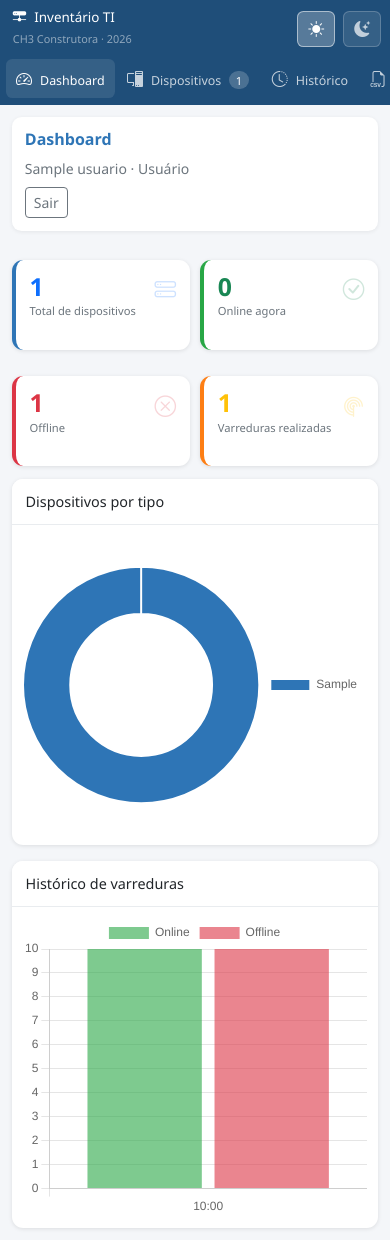
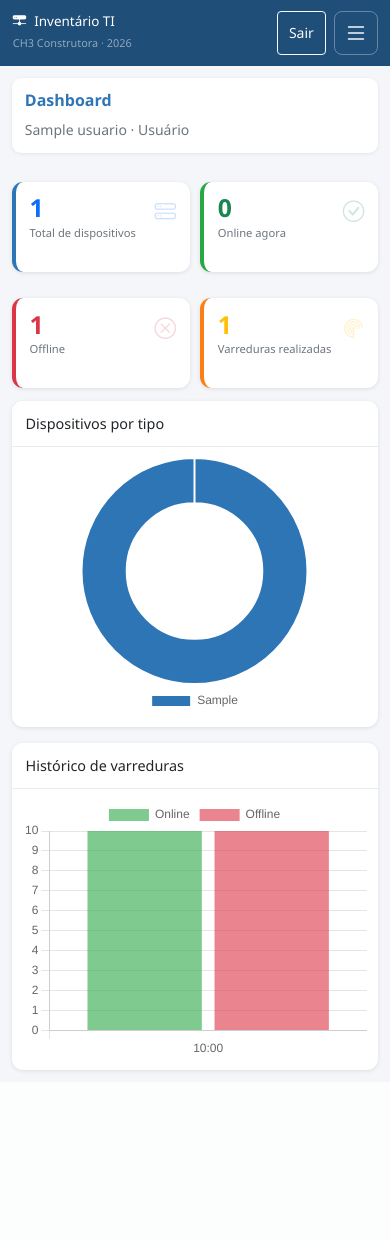
Before and after one commit to vitorrcruzz/radar, a Flask app: page / in a window 390 px wide. After the commit the page ends 1073 px from the top, so only its background shows below. Run offline with Flask 3, Linux system fonts and the light colour scheme; the visitor is signed in with stand-in values (Sample User, id 1); tables that the repository leaves empty hold one stand-in row (values such as "Sample post"); some libraries are stand-ins or nearby versions.

Commit message:
fix: melhora interface mobile e identifica access points UniFi

```diff
--- a/backend/models.py
+++ b/backend/models.py
@@ -127,7 +127,8 @@ class Dispositivo(db.Model):
             else:
                 dados[campo_manual.campo] = valor_manual
             dados["fontes_manuais"].append(campo_manual.campo)
-        if dados["tipo"] in {"Roteador", "Switch", "Access Point", "Camera IP", "Nobreak", "Impressora"}:
+        dados["licenca_windows_aplicavel"] = dados["tipo"] not in {"Roteador", "Switch", "Access Point", "Camera IP", "Nobreak", "Impressora"}
+        if not dados["licenca_windows_aplicavel"]:
             dados["edicao_windows"] = "Não se aplica"
             dados["status_ativacao_windows"] = "Não se aplica"
             dados["licenca_windows_expira"] = "Não se aplica"
--- a/backend/static/css/style.css
+++ b/backend/static/css/style.css
@@ -986,3 +986,79 @@ table.dataTable td, table.dataTable th { border-color: var(--card-border) !impor
 @media (prefers-reduced-motion: reduce) {
   .login-input-wrap .form-control, .login-submit, .login-submit i { transition: none; }
 }
+
+/* Navegação recolhível e inventário compacto no celular. */
+.menu-toggle { display: none; }
+.device-details-button {
+  background: none; border: 0; padding: 0; color: inherit;
+  font: inherit; font-weight: 700; text-align: left; overflow-wrap: anywhere;
+}
+.device-details-button:focus-visible { outline: 2px solid var(--azul-claro); outline-offset: 3px; }
+#secao-dispositivos .table-card > .p-3 { overflow-x: auto; }
+@media (max-width: 700px) {
+  #sidebar { max-height: 85dvh; overflow-y: auto; }
+  #sidebar .logo { grid-column: 1; grid-row: 1; padding: .8rem; }
+  .menu-toggle {
+    display: inline-flex; align-items: center; justify-content: center;
+    grid-column: 2; grid-row: 1; width: 44px; height: 44px; margin: .5rem .75rem;
+    background: transparent; color: white; border: 1px solid #ffffff50;
+    border-radius: .5rem; font-size: 1.5rem;
+  }
+  #sidebar > ul.nav { display: none !important; }
+  #sidebar > .px-3.mb-2 { display: none !important; }
+  #sidebar.menu-aberto > ul.nav {
+    display: flex !important; flex-direction: column !important;
+    overflow: visible; padding: .4rem .75rem !important;
+  }
+  #sidebar.menu-aberto > .px-3.mb-2 {
+    display: flex !important; grid-column: 1 / -1; grid-row: auto;
+    padding: .5rem .75rem .8rem !important;
+  }
+  #sidebar .nav-link { min-height: 44px; display: flex; align-items: center; font-size: .9rem; }
+  .grafico-container { height: 260px; }
+  .login-page { padding: .75rem; min-height: 100svh; }
+  .login-shell { min-height: 0; grid-template-rows: auto auto; }
+  .login-brand { min-height: 0; padding: 1.2rem; }
+  .login-form-panel { padding: 1.5rem 1.2rem; }
+  .login-form-wrap { margin: 0 auto; }
+  .login-heading { margin-bottom: 1.25rem; }
+  .login-input-wrap .form-control { font-size: 16px; }
+  .login-password-toggle { min-width: 44px; min-height: 44px; }
+  #secao-dispositivos .table-card > .p-3 { overflow-x: visible; }
+  #tabela-dispositivos { display: block; min-width: 0; width: 100% !important; }
+  #tabela-dispositivos thead { display: none; }
+  #tabela-dispositivos tbody { display: block; }
+  #tabela-dispositivos tbody tr {
+    display: grid; grid-template-columns: minmax(0, 1fr) auto;
+    margin: 0 0 .75rem; padding: .85rem; gap: .5rem;
+    border: 1px solid var(--input-border); border-radius: .75rem;
+  }
+  #tabela-dispositivos tbody td {
+    display: none; border: 0; padding: 0 !important; min-width: 0;
+    box-shadow: none !important; overflow-wrap: anywhere;
+  }
+  #tabela-dispositivos tbody td:nth-child(3) { display: block; grid-column: 1; grid-row: 1; }
+  #tabela-dispositivos tbody td:nth-child(5) { display: block; grid-column: 2; grid-row: 1; }
+  #tabela-dispositivos tbody td:nth-child(1) { display: block; grid-column: 1; grid-row: 2; }
+  #tabela-dispositivos tbody td:nth-child(2) { display: block; grid-column: 2; grid-row: 2; }
+  #tabela-dispositivos tbody td:nth-child(4) { display: block; grid-column: 1 / -1; grid-row: 3; }
+  #tabela-dispositivos tbody td.dataTables_empty { display: block; grid-column: 1 / -1; }
+  .device-details-button { min-height: 32px; text-decoration: underline; text-underline-offset: 3px; }
+  .dataTables_wrapper .row > * { min-width: 0; }
+  .dataTables_wrapper .dataTables_filter input { width: 100%; max-width: 100%; margin: .4rem 0 0; }
+  .dataTables_wrapper .dataTables_filter label { display: block; }
+  .dataTables_wrapper .dataTables_length select { min-width: 72px; min-height: 40px; }
+  .dataTables_wrapper .dataTables_paginate .pagination { flex-wrap: wrap; gap: .25rem; }
+}
+
+/* Ações do cabeçalho e centralização do acesso no celular. */
+.mobile-logout { display: none; }
+@media (max-width: 700px) {
+  .login-page { display: flex; flex-direction: column; min-height: 100svh; }
+  .login-shell { flex-shrink: 0; margin: auto; }
+  #sidebar { grid-template-columns: minmax(0, 1fr) auto auto; }
+  #sidebar .mobile-logout { display: block; grid-column: 2; grid-row: 1; margin: 0; }
+  .mobile-logout button { min-height: 44px; padding: .5rem .7rem; }
+  #sidebar .menu-toggle { grid-column: 3; margin-left: .5rem; }
+  .topbar .desktop-logout { display: none; }
+}
--- a/backend/static/js/main.js
+++ b/backend/static/js/main.js
@@ -170,7 +170,30 @@ function atualizarGraficosClaro() {
   }
 }
 // ── Navegação ──────────────────────────────────────────
+function fecharMenuMobile() {
+  document.getElementById('sidebar')?.classList.remove('menu-aberto');
+  const botao = document.getElementById('menu-toggle');
+  botao?.setAttribute('aria-expanded', 'false');
+  botao?.setAttribute('aria-label', 'Abrir menu');
+}
+
+function configurarMenuMobile() {
+  const menuToggle = document.getElementById('menu-toggle');
+  menuToggle?.addEventListener('click', () => {
+    const aberto = document.getElementById('sidebar').classList.toggle('menu-aberto');
+    menuToggle.setAttribute('aria-expanded', String(aberto));
+    menuToggle.setAttribute('aria-label', aberto ? 'Fechar menu' : 'Abrir menu');
+  });
+  document.addEventListener('keydown', event => {
+    if (event.key === 'Escape' && menuToggle?.getAttribute('aria-expanded') === 'true') {
+      fecharMenuMobile();
+      menuToggle.focus();
+    }
+  });
+}
+
 function mostrarSecao(nome) {
+  fecharMenuMobile();
   ['dashboard','dispositivos','historico'].forEach(s => {
     document.getElementById('secao-'+s).style.display = 'none';
   });
@@ -231,7 +254,7 @@ async function carregarStats() {
       datasets: [{ data: values, backgroundColor: cores, borderWidth: 2 }]
     },
     options: {
-      plugins: { legend: { position: 'right', labels: { font: { size: 12 } } } },
+      plugins: { legend: { position: window.innerWidth <= 700 ? 'bottom' : 'right', labels: { font: { size: 12 } } } },
       responsive: true,
       maintainAspectRatio: false,
       cutout: '60%',
@@ -367,14 +390,15 @@ async function abrirModal(d) {
       <div class="col-md-6">
         <div class="info-card" style="${ti}">
           <div class="info-label"><i class="bi bi-key me-1"></i>Licença</div>
-          <p class="small text-muted mb-2">Ativação e edição reportadas pelo Windows. Isso não comprova a titularidade comercial da licença.</p>
+          ${d.licenca_windows_aplicavel === false ? '<p class="small text-muted mb-2">Licenciamento do Windows não se aplica a este equipamento de rede. Licenças próprias podem ser cadastradas manualmente.</p>' : '<p class="small text-muted mb-2">Ativação e edição reportadas pelo Windows. Isso não comprova a titularidade comercial da licença.</p>'}
           <table class="table table-sm table-borderless mb-0">
+            ${d.licenca_windows_aplicavel === false ? '' : `
             <tr><td style="width:45%;${tm}">Edição do Windows</td>
                 <td style="${tc}"><strong>${escaparHtml(d.edicao_windows)}</strong></td></tr>
             <tr><td style="${tm}">Ativação do Windows</td>
                 <td style="${tc}"><strong>${escaparHtml(d.status_ativacao_windows)}</strong></td></tr>
             <tr><td style="${tm}">Expiração informada pelo Windows</td>
-                <td style="${tc}"><strong>${escaparHtml(d.licenca_windows_expira)}</strong></td></tr>
+                <td style="${tc}"><strong>${escaparHtml(d.licenca_windows_expira)}</strong></td></tr>`}
             <tr><td style="${tm}">Licença cadastrada</td>
                 <td style="${tc}"><strong>${escaparHtml(d.licenca_software)}</strong></td></tr>
             <tr><td style="${tm}">Validade cadastrada</td>
@@ -577,7 +601,11 @@ async function excluirSoftware(softwareId) {
 
 // ── Tabela de dispositivos ─────────────────────────────
 function badgeLicenca(d) {
-  const ativacaoWindows = d.status_ativacao_windows;
+  const semWindows = d.licenca_windows_aplicavel === false;
+  const nomeLicenca = String(d.licenca_software || '').trim().normalize('NFD')
+    .replace(/[\u0300-\u036f]/g, '').toLowerCase();
+  const temLicencaCadastrada = !['', '—', '-', 'nao se aplica', 'n/a'].includes(nomeLicenca);
+  const ativacaoWindows = semWindows ? null : d.status_ativacao_windows;
   if (ativacaoWindows && ativacaoWindows !== 'Não coletado') {
     if (ativacaoWindows === 'Ativo') {
       return '<span class="badge bg-success">Ativa no Windows</span>';
@@ -587,7 +615,11 @@ function badgeLicenca(d) {
     return `<span class="badge ${cor}">${escaparHtml(ativacaoWindows)}</span>`;
   }
   if (d.licenca_expira === '—' || d.licenca_expira === null) {
-    return '<span class="badge bg-secondary">Sem licença</span>';
+    return semWindows
+      ? (temLicencaCadastrada
+          ? '<span class="badge bg-secondary">Licença cadastrada</span>'
+          : '<span class="badge bg-secondary">Não se aplica</span>')
+      : '<span class="badge bg-secondary">Sem licença</span>';
   }
   const sl = d.status_licenca;
   if (sl === 'expirada') {
@@ -630,7 +662,7 @@ async function carregarDispositivos() {
       <tr style="cursor:pointer" onclick="abrirModal(window._dispositivos[${idx}])">
         <td><code>${escaparHtml(d.ip)}</code></td>
         <td><span class="badge bg-info text-dark">${escaparHtml(d.rede)}</span></td>
-        <td><strong>${escaparHtml(d.hostname)}</strong></td>
+        <td><button type="button" class="device-details-button" aria-label="Ver detalhes de ${escaparHtml(d.hostname)}">${escaparHtml(d.hostname)}</button></td>
         <td><span class="badge bg-light text-dark border">${escaparHtml(d.tipo)}</span></td>
         <td>${badge}</td>
         <td><small>${escaparHtml(d.modelo)}</small></td>
@@ -657,8 +689,9 @@ async function carregarDispositivos() {
   tabelaDispositivos = new DataTable('#tabela-dispositivos', {
     language: { url: 'https://cdn.datatables.net/plug-ins/1.13.7/i18n/pt-BR.json' },
     pageLength: 15,
+    lengthMenu: [10, 15, 25, 50],
     order: [[4, 'desc']],
-    scrollX: true,
+    scrollX: false,
     initComplete: function() {
       corrigirEstilosDataTables();
       setTimeout(aplicarTemaSelect, 50);
@@ -739,6 +772,7 @@ async function dispararVarredura() {
 
 // ── Init ───────────────────────────────────────────────
 (async () => {
+  configurarMenuMobile();
   // Aplica tema salvo
   const temaSalvo = localStorage.getItem('tema') || 'light';
   aplicarTema(temaSalvo);
--- a/backend/templates/index.html
+++ b/backend/templates/index.html
@@ -12,12 +12,16 @@
 <body>
 
 <!-- ── Sidebar ───────────────────────────────────────── -->
-<nav id="sidebar">
+<nav id="sidebar" aria-label="Navegação principal">
+  <form class="mobile-logout" action="{{ url_for('auth.logout') }}" method="post">
+    <button type="submit" class="btn btn-outline-light btn-sm">Sair</button>
+  </form>
+  <button id="menu-toggle" class="menu-toggle" type="button" aria-controls="menu-principal" aria-expanded="false" aria-label="Abrir menu"><i class="bi bi-list" aria-hidden="true"></i></button>
   <div class="logo">
     <h5><i class="bi bi-hdd-network-fill me-2"></i>Inventário TI</h5>
     <small>CH3 Construtora · 2026</small>
   </div>
-  <ul class="nav flex-column mt-2 px-1">
+  <ul id="menu-principal" class="nav flex-column mt-2 px-1">
     <li class="nav-item">
       <a class="nav-link active" href="#" onclick="mostrarSecao('dashboard')">
         <i class="bi bi-speedometer2"></i> Dashboard
@@ -79,7 +83,7 @@
         <i class="bi bi-radar me-1"></i> Escanear Agora
       </button>
       {% endif %}
-      <form action="{{ url_for('auth.logout') }}" method="post" class="m-0">
+      <form action="{{ url_for('auth.logout') }}" method="post" class="m-0 desktop-logout">
         <button class="btn btn-outline-secondary btn-sm" type="submit">Sair</button>
       </form>
     </div>
--- a/backend/templates/login.html
+++ b/backend/templates/login.html
@@ -67,7 +67,7 @@
               <i class="bi bi-envelope" aria-hidden="true"></i>
               <input id="email" name="email" type="email" class="form-control"
                      autocomplete="username" value="{{ request.form.get('email', '') }}"
-                     placeholder="voce@empresa.com" required autofocus>
+                     placeholder="voce@empresa.com" required>
             </div>
           </div>
 
```
Also changed, not shown: collector/snmp_scanner.py (+12 -0 lines), tests/test_chart_refresh.js (+1 -0 lines).
